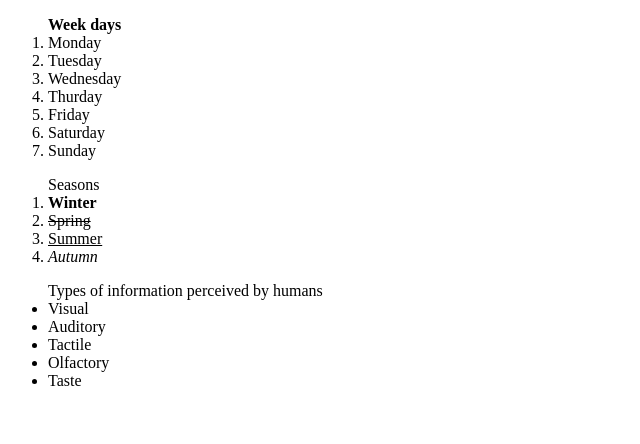
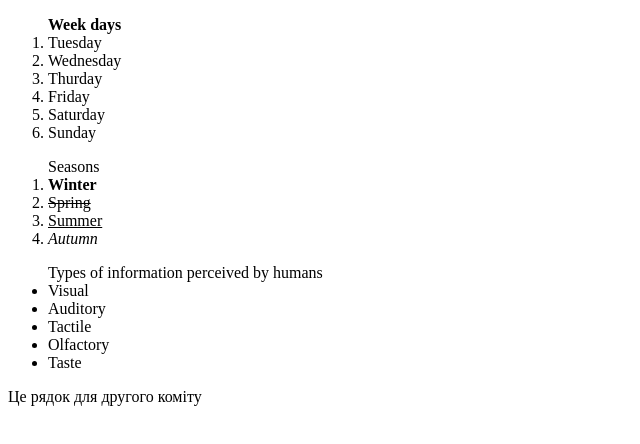
Before and after one commit to Annaserdiuk9/Test, a plain HTML site: page index.html in a window 1280 px wide. Shown: the whole page, without its empty margins (0-640 px from the left). Drawn offline with Linux system fonts and the light colour scheme.

Commit message:
second commit

```diff
--- a/index.html
+++ b/index.html
@@ -7,7 +7,7 @@
   <body>
     <ol>
       <b>Week days</b>
-      <li>Monday</li>
+
       <li>Tuesday</li>
       <li>Wednesday</li>
       <li>Thurday</li>
@@ -32,5 +32,6 @@
           <li>Olfactory</li>
           <li>Taste</li>
         </ul>
+        <p>Це рядок для другого коміту</p>
   </body>
 </html>
```
